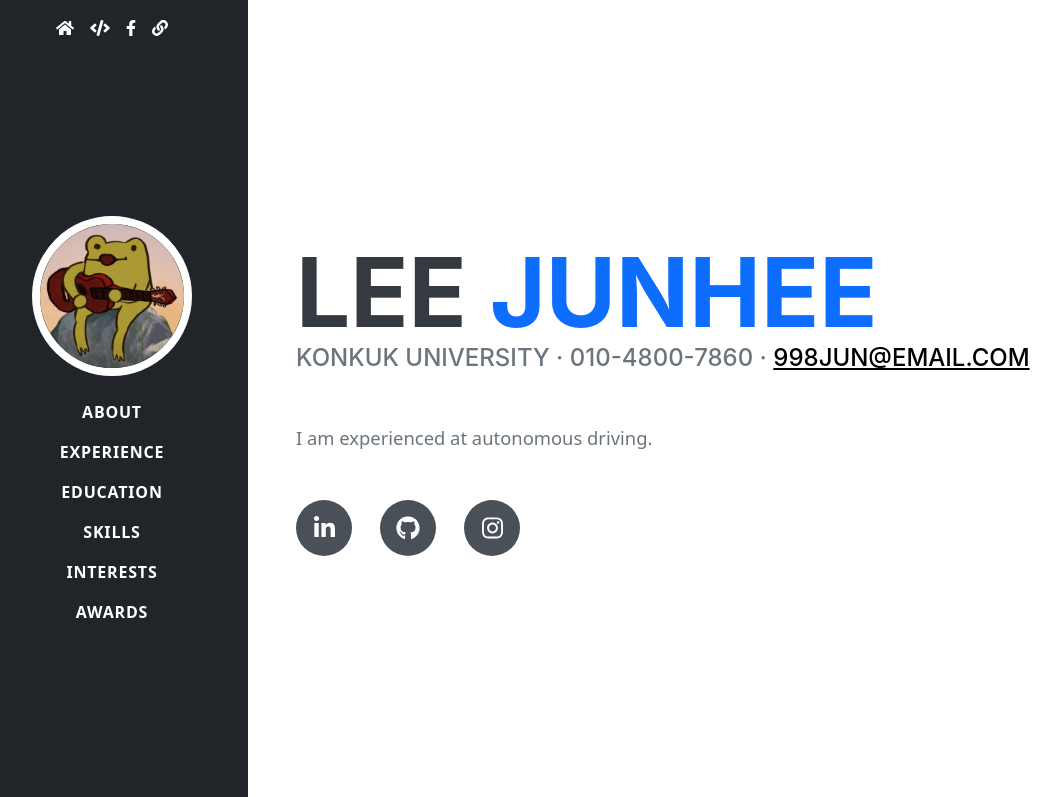
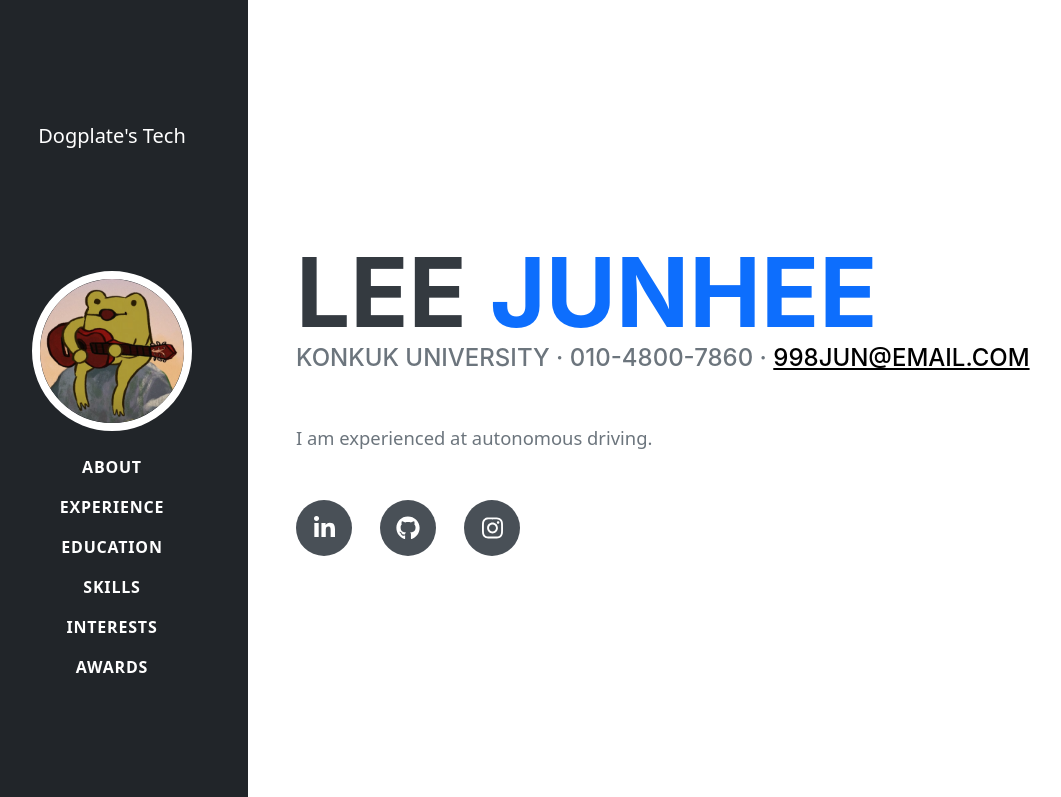
Before and after one commit to dogplate/dogplate.github.io, a plain HTML site: page html/myInfo.html in a window 1280 px wide. Shown: the top 797 px of the page, without its empty margins (24-1085 px from the left). Drawn offline with nearby package versions, Linux system fonts and the light colour scheme; files whose address does not match are found by name; a web font is replaced by a local one.

Commit message:
Update myInfo.html

```diff
--- a/html/myInfo.html
+++ b/html/myInfo.html
@@ -18,14 +18,7 @@
     <body id="page-top">
         <!-- Navigation-->
         <nav class="navbar navbar-expand-lg navbar-dark bg-dark fixed-top" id="sideNav">
-            <div class="navbar-nav">
-                <ul class="navbar-nav ms-auto mb-2 mb-lg-0">
-                    <li class="nav-item"><a class="nav-link" href="../index.html"><i class="fas fa-home" style="color:white"></i></a></li>
-                    <li class="nav-item"><a class="nav-link" href="./projects.html"><i class="fas fa-code" style="color:white"></i></a></li>
-                    <li class="nav-item"><a class="nav-link" href="#"><i class="fab fa-facebook-f" style="color:white"></i></a></li>
-                    <li class="nav-item"><a class="nav-link" href="./myInfo.html"><i class="fas fa-link" style="color:white"></i></a></li>
-                </ul>
-            </div>
+            <a class="navbar-brand" href="../index.html">Dogplate's Tech</a>
             <a class="navbar-brand js-scroll-trigger" href="#page-top">
                 <!-- <span class="d-block d-lg-none" style="color:white">Dogplate's Tech</span> -->
                 <span class="d-none d-lg-block">
```
